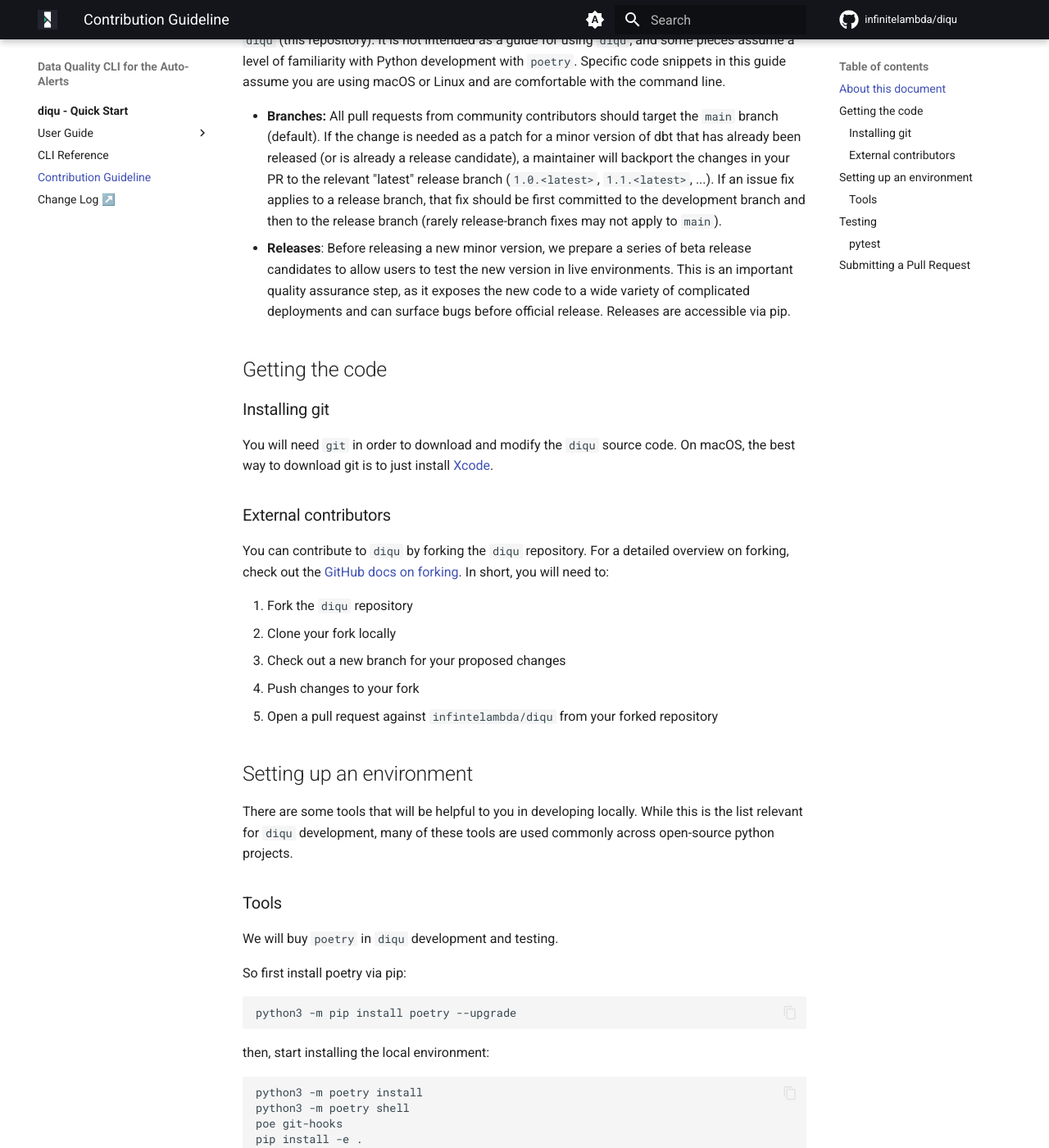
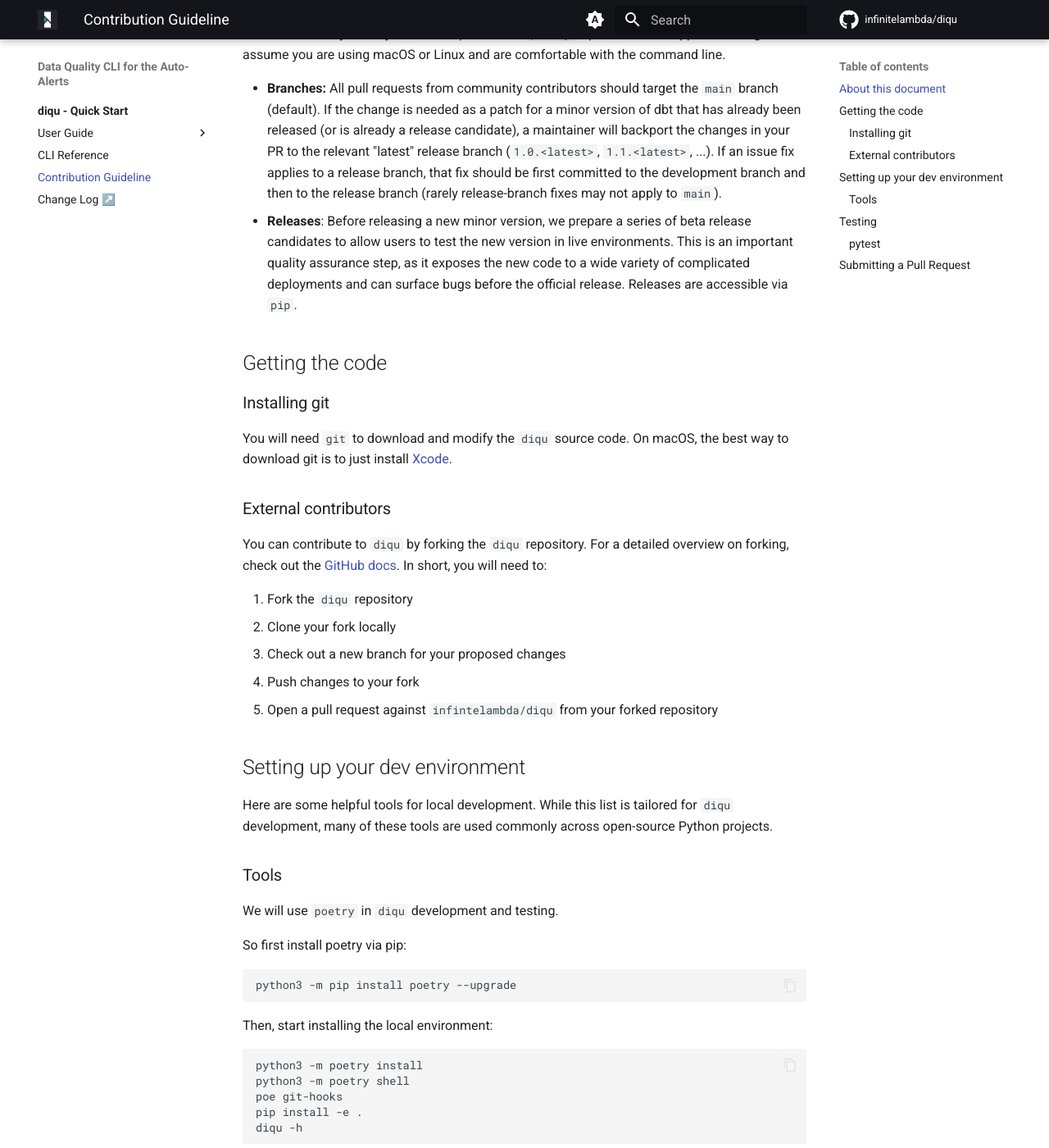
Before and after one commit to infinitelambda/diqu, an MkDocs documentation site: the page built from docs/nav/dev/contributing.md, in a window 1280 px wide and 1400 px high, scrolled down 748 px. Shown: the whole window at 82% size. Built offline with MkDocs 1.6.1 and Material for MkDocs 9.7.7, drawn with Linux system fonts in a browser that asks for light colours; emoji names are drawn with the system emoji font; comment, search, counter and statistics services are not loaded; the version menu is left out; some of the changed text lies outside the part shown.

````diff
--- a/docs/nav/dev/contributing.md
+++ b/docs/nav/dev/contributing.md
@@ -1,8 +1,7 @@
 # Contributing to `diqu`
 
-`diqu` is open source software. Whether you are a seasoned open source contributor or a first-time committer, we welcome and encourage you to contribute code, documentation, ideas, or problem statements to this project.
+`diqu` is open-source software. Whether you are a seasoned open-source contributor or a first-time committer, we welcome and encourage you to contribute code, documentation, ideas, or problem statements to this project.
 
-- [Contributing to `diqu`](#contributing-to-diqu)
   - [About this document](#about-this-document)
   - [Getting the code](#getting-the-code)
     - [Installing git](#installing-git)
@@ -20,17 +19,17 @@ There are many ways to contribute to the ongoing development of `diqu`, such as
 The rest of this document serves as a more granular guide for contributing code changes to `diqu` (this repository). It is not intended as a guide for using `diqu`, and some pieces assume a level of familiarity with Python development with `poetry`. Specific code snippets in this guide assume you are using macOS or Linux and are comfortable with the command line.
 
 - **Branches:** All pull requests from community contributors should target the `main` branch (default). If the change is needed as a patch for a minor version of dbt that has already been released (or is already a release candidate), a maintainer will backport the changes in your PR to the relevant "latest" release branch (`1.0.<latest>`, `1.1.<latest>`, ...). If an issue fix applies to a release branch, that fix should be first committed to the development branch and then to the release branch (rarely release-branch fixes may not apply to `main`).
-- **Releases**: Before releasing a new minor version, we prepare a series of beta release candidates to allow users to test the new version in live environments. This is an important quality assurance step, as it exposes the new code to a wide variety of complicated deployments and can surface bugs before official release. Releases are accessible via pip.
+- **Releases**: Before releasing a new minor version, we prepare a series of beta release candidates to allow users to test the new version in live environments. This is an important quality assurance step, as it exposes the new code to a wide variety of complicated deployments and can surface bugs before the official release. Releases are accessible via `pip`.
 
 ## Getting the code
 
 ### Installing git
 
-You will need `git` in order to download and modify the `diqu` source code. On macOS, the best way to download git is to just install [Xcode](https://developer.apple.com/support/xcode/).
+You will need `git` to download and modify the `diqu` source code. On macOS, the best way to download git is to just install [Xcode](https://developer.apple.com/support/xcode/).
 
 ### External contributors
 
-You can contribute to `diqu` by forking the `diqu` repository. For a detailed overview on forking, check out the [GitHub docs on forking](https://help.github.com/en/articles/fork-a-repo). In short, you will need to:
+You can contribute to `diqu` by forking the `diqu` repository. For a detailed overview on forking, check out the [GitHub docs](https://help.github.com/en/articles/fork-a-repo). In short, you will need to:
 
 1. Fork the `diqu` repository
 2. Clone your fork locally
@@ -38,13 +37,12 @@ You can contribute to `diqu` by forking the `diqu` repository. For a detailed ov
 4. Push changes to your fork
 5. Open a pull request against `infintelambda/diqu` from your forked repository
 
-## Setting up an environment
-
-There are some tools that will be helpful to you in developing locally. While this is the list relevant for `diqu` development, many of these tools are used commonly across open-source python projects.
+## Setting up your dev environment
+Here are some helpful tools for local development. While this list is tailored for `diqu` development, many of these tools are used commonly across open-source Python projects.
 
 ### Tools
 
-We will buy `poetry` in `diqu` development and testing.
+We will use `poetry` in `diqu` development and testing.
 
 So first install poetry via pip:
 
@@ -52,7 +50,7 @@ So first install poetry via pip:
 python3 -m pip install poetry --upgrade
 ```
 
-then, start installing the local environment:
+Then, start installing the local environment:
 
 ```bash
 python3 -m poetry install
@@ -64,7 +62,7 @@ diqu -h
 
 ## Testing
 
-Once you're able to manually test that your code change is working as expected, it's important to run existing automated tests, as well as adding some new ones. These tests will ensure that:
+Once you're able to test manually & your code change is working as expected, it's important to run existing automated tests, as well as add some new ones. These tests will ensure the following:
 
 - Your code changes do not unexpectedly break other established functionality
 - Your code changes can handle all known edge cases
--- a/mkdocs.yml
+++ b/mkdocs.yml
@@ -14,13 +14,13 @@ nav:
     - Quick Start: index.md
     - User Guide:
       - General: nav/guide/common.md
-      - Alerting Configuration:
+      - Alert Modules Configuration:
         - Slack: nav/guide/config/alerts/slack.md
         - JIRA: nav/guide/config/alerts/jira.md
-      - Data Sources Configuration:
+      - Sources Modules Configuration:
         - Snowflake: nav/guide/config/sources/snowflake.md
         - Custom via CSV file: nav/guide/config/sources/custom.md
-      - Packages Configuration:
+      - Packages Module Configuration:
         - DQ Tools: nav/guide/config/packages/dq-tools.md
         - Custom query: nav/guide/config/packages/custom.md
       - Anonymous usage stats: nav/guide/config/usage_stats.md
````
Also changed, not shown: other parts of docs/nav/dev/contributing.md (+7 -4 lines), CONTRIBUTING.md (+1 -1 lines), README.md (+9 -13 lines), docs/index.md (+9 -12 lines), docs/nav/guide/common.md (+4 -4 lines), docs/nav/guide/config/packages/dq-tools.md (+6 -0 lines).
